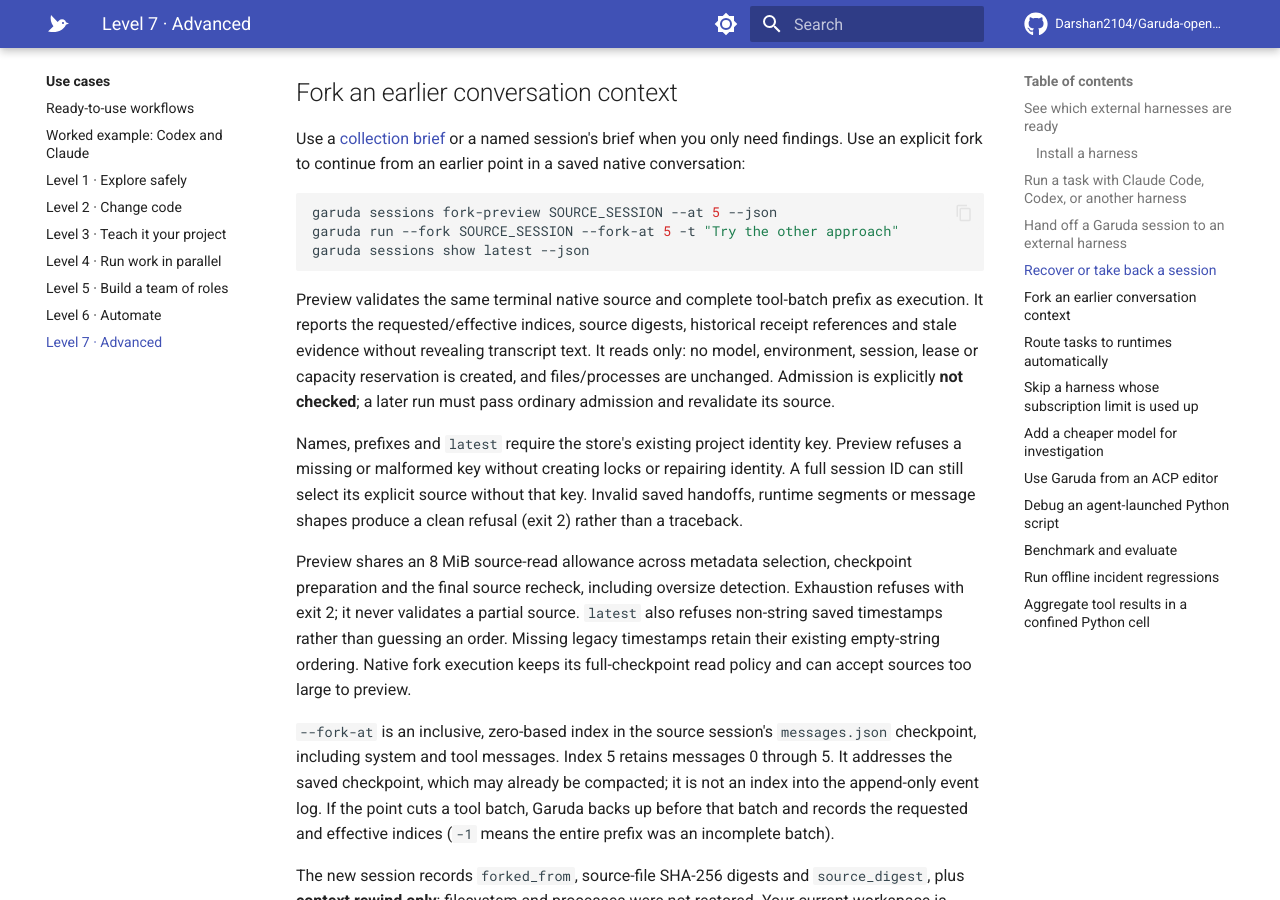
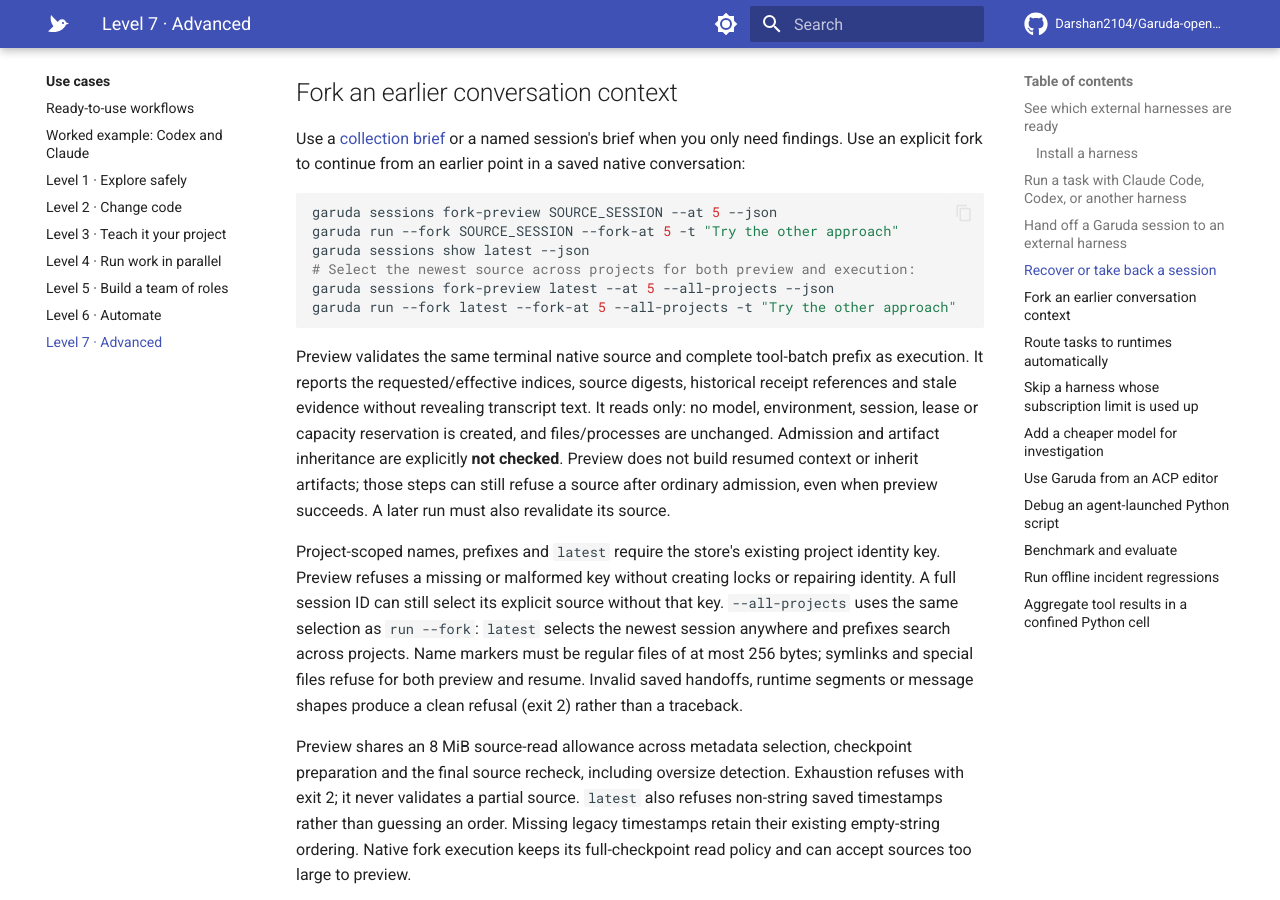
Before and after one commit to Darshan2104/Garuda-openagent, an MkDocs documentation site: the page built from docs/use-cases/advanced.md, in a window 1280 px wide and 900 px high, scrolled down 4762 px. Built offline with MkDocs 1.6.1 and Material for MkDocs 9.7.7, drawn with Linux system fonts in a browser that asks for light colours; comment, search, counter and statistics services are not loaded.

Commit message:
Bound name markers, add --all-projects to fork preview, name unchecked steps
Session name markers are read no-follow and bounded (256 bytes) on inspection
and resume, so a symlinked, oversized or FIFO marker is refused instead of read
or waited on. sessions fork-preview accepts --all-projects to resolve the same
source a run would. The preview reports artifact inheritance as unchecked, like
admission, because only execution performs it.

Co-Authored-By: Claude Opus 5.5 <noreply@anthropic.com>

````diff
--- a/docs/use-cases/advanced.md
+++ b/docs/use-cases/advanced.md
@@ -289,20 +289,28 @@ from an earlier point in a saved native conversation:
 garuda sessions fork-preview SOURCE_SESSION --at 5 --json
 garuda run --fork SOURCE_SESSION --fork-at 5 -t "Try the other approach"
 garuda sessions show latest --json
+# Select the newest source across projects for both preview and execution:
+garuda sessions fork-preview latest --at 5 --all-projects --json
+garuda run --fork latest --fork-at 5 --all-projects -t "Try the other approach"
 ```
 
 Preview validates the same terminal native source and complete tool-batch prefix
 as execution. It reports the requested/effective indices, source digests,
 historical receipt references and stale evidence without revealing transcript
 text. It reads only: no model, environment, session, lease or capacity reservation
-is created, and files/processes are unchanged. Admission is explicitly **not
-checked**; a later run must pass ordinary admission and revalidate its source.
+is created, and files/processes are unchanged. Admission and artifact inheritance
+are explicitly **not checked**. Preview does not build resumed context or inherit
+artifacts; those steps can still refuse a source after ordinary admission, even
+when preview succeeds. A later run must also revalidate its source.
 
-Names, prefixes and `latest` require the store's existing project identity key.
+Project-scoped names, prefixes and `latest` require the store's existing project identity key.
 Preview refuses a missing or malformed key without creating locks or repairing
 identity. A full session ID can still select its explicit source without that
-key. Invalid saved handoffs, runtime segments or message shapes produce a clean
-refusal (exit 2) rather than a traceback.
+key. `--all-projects` uses the same selection as `run --fork`: `latest` selects
+the newest session anywhere and prefixes search across projects. Name markers
+must be regular files of at most 256 bytes; symlinks and special files refuse
+for both preview and resume. Invalid saved handoffs, runtime segments or message
+shapes produce a clean refusal (exit 2) rather than a traceback.
 
 Preview shares an 8 MiB source-read allowance across metadata selection, checkpoint
 preparation and the final source recheck, including oversize detection. Exhaustion
````
Also changed, not shown: .context/decisions.md (+21 -3 lines), docs/ARCHITECTURE.md (+8 -5 lines), docs/MODULES.md (+1 -1 lines), docs/reference/cli.md (+6 -1 lines), docs/reference/features.md (+1 -1 lines), 6 other files.
